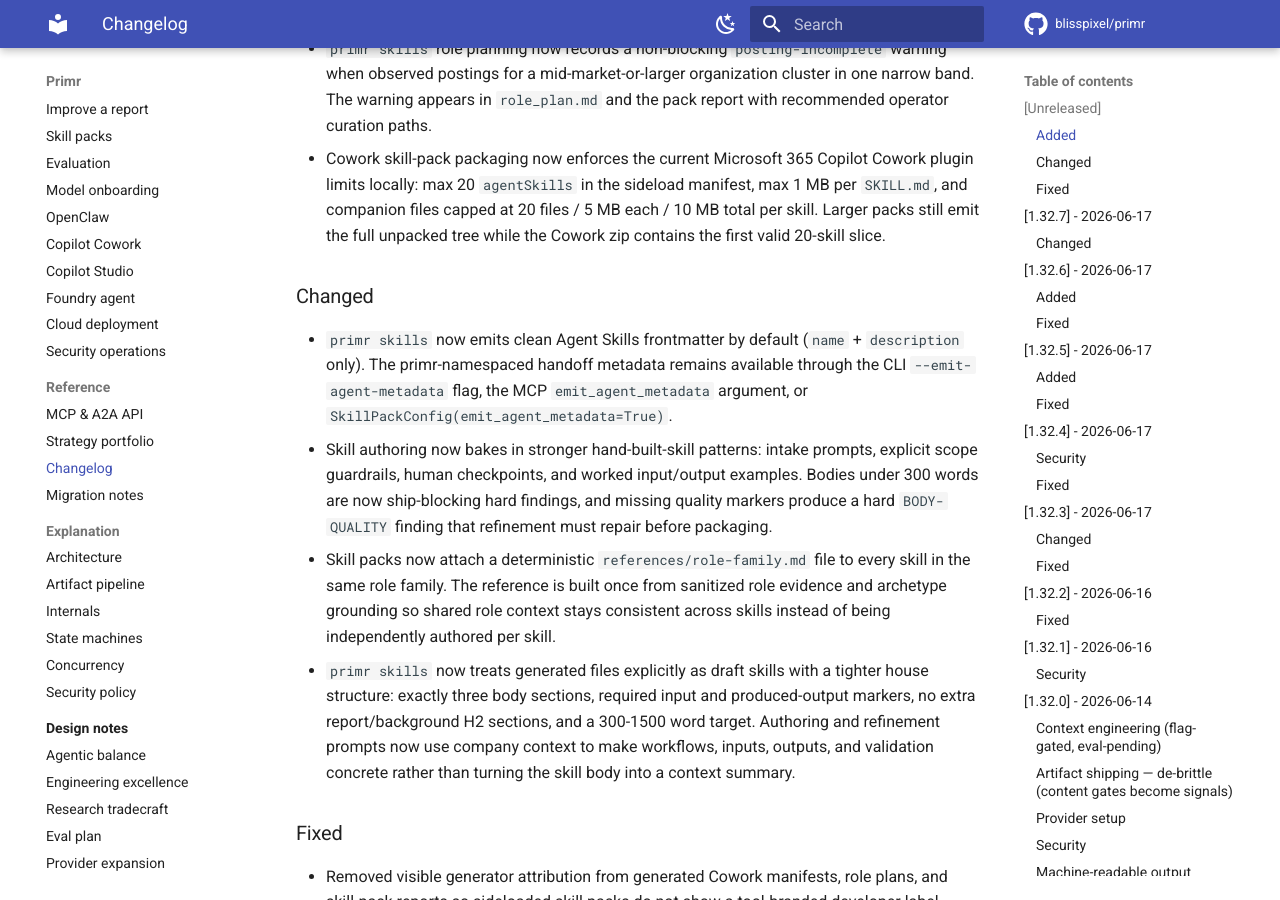
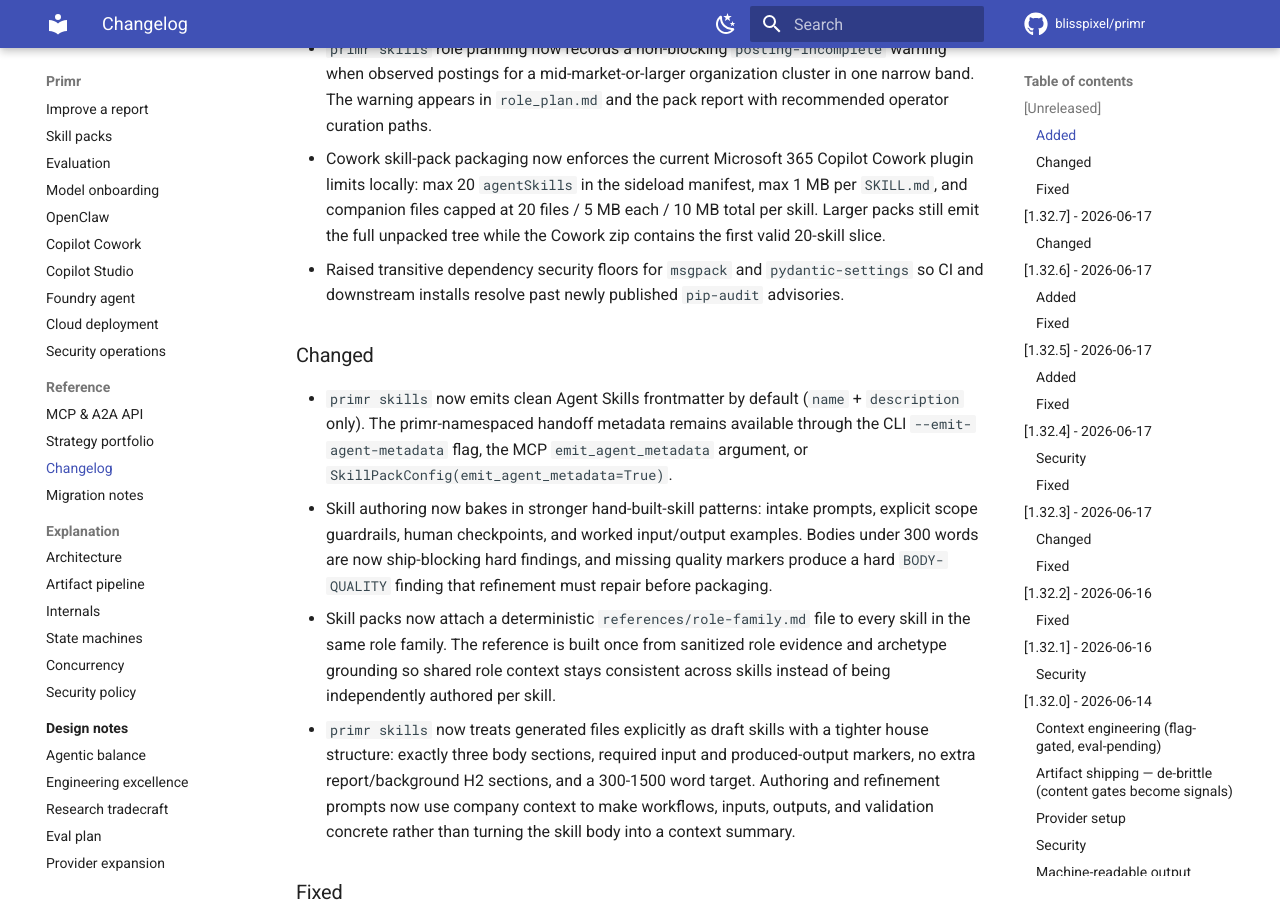
Before and after one commit to blisspixel/primr, an MkDocs documentation site: the page built from docs/CHANGELOG.md, in a window 1280 px wide and 900 px high, scrolled down 484 px. Built offline with MkDocs 1.6.1 and Material for MkDocs 9.7.7, drawn with Linux system fonts in a browser that asks for light colours; comment, search, counter and statistics services are not loaded.

Commit message:
Raise audited dependency floors

```diff
--- a/docs/CHANGELOG.md
+++ b/docs/CHANGELOG.md
@@ -23,6 +23,9 @@
   max 1 MB per `SKILL.md`, and companion files capped at 20 files / 5 MB each /
   10 MB total per skill. Larger packs still emit the full unpacked tree while
   the Cowork zip contains the first valid 20-skill slice.
+- Raised transitive dependency security floors for `msgpack` and
+  `pydantic-settings` so CI and downstream installs resolve past newly
+  published `pip-audit` advisories.
 
 ### Changed
 
--- a/pyproject.toml
+++ b/pyproject.toml
@@ -78,8 +78,12 @@
     # never select a known-vulnerable version on any install path:
     #   cryptography      GHSA-537c-gmf6-5ccf  vulnerable OpenSSL in wheels
     #   python-multipart  CVE-2026-53538/53539/53540  quadratic-time DoS
+    #   msgpack           GHSA-6v7p-g79w-8964
+    #   pydantic-settings GHSA-4xgf-cpjx-pc3j
     "cryptography>=48.0.1",
     "python-multipart>=0.0.31",
+    "msgpack>=1.2.1",
+    "pydantic-settings>=2.14.2",
 ]
 
 [project.optional-dependencies]
```
Also changed, not shown: PROGRESS-LOG.md (+8 -0 lines), SKILLS.md (+5 -0 lines), 1 other file.
